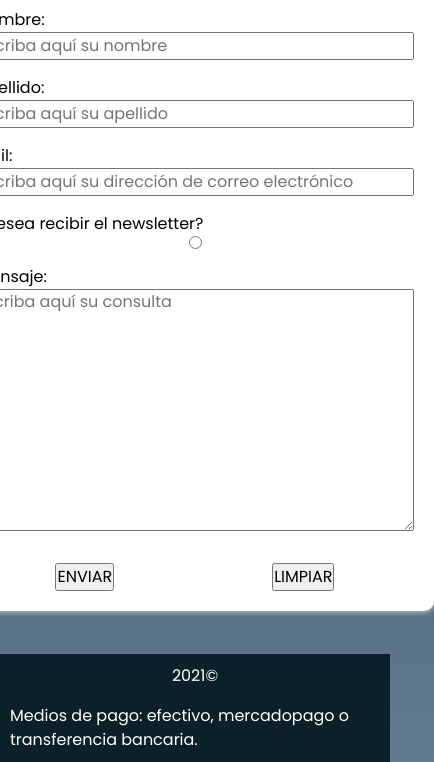
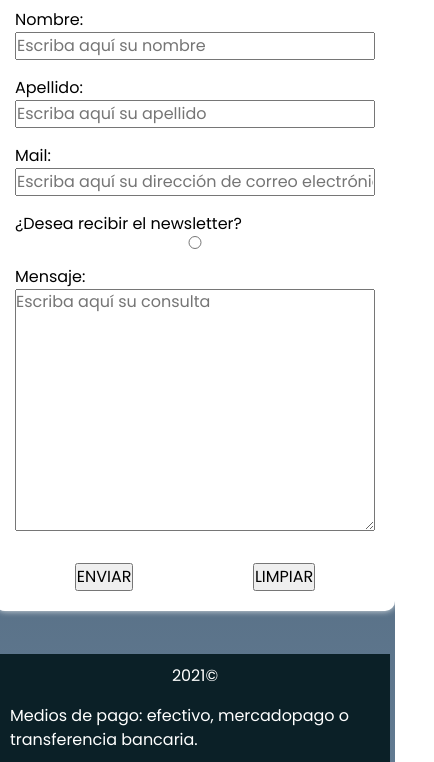
Before and after one commit to juanbacci/Proyecto-LaCompania, a website: page Contacto/index.html in a window 390 px wide. Shown: the part 180-942 px from the top of the page, 434 px wide, since content can reach past the window. Drawn offline with nearby package versions, Linux system fonts and the light colour scheme.

Commit message:
responsive form contacto

```diff
--- a/scss/_mediaqueries.scss
+++ b/scss/_mediaqueries.scss
@@ -26,3 +26,13 @@
     animation-name: aparecer;
   }
 }
+
+@media (max-width: 450px) {
+  form {
+    background: white;
+    padding: 20px;
+    width: 25rem;
+    border-radius: 10px;
+    box-shadow: 0 0 6px 0 rgba(255, 255, 255, 0.8);
+  }
+}
```
Also changed, not shown: css/styles.css, scss/_contacto.scss (indentation only), 1 other file.
